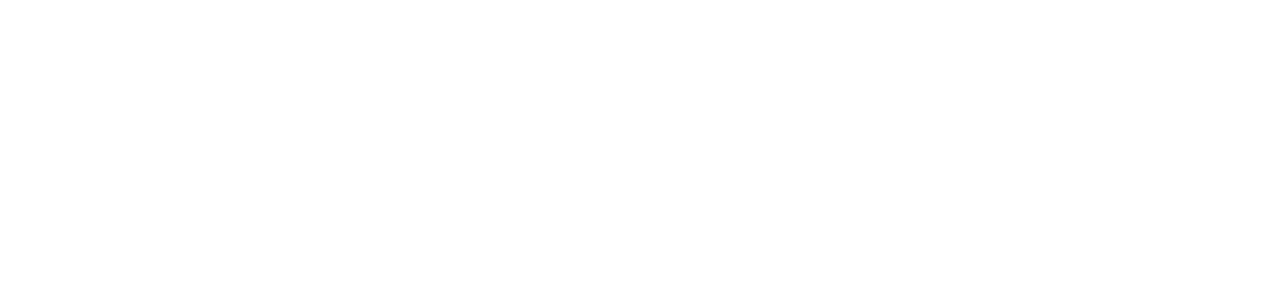
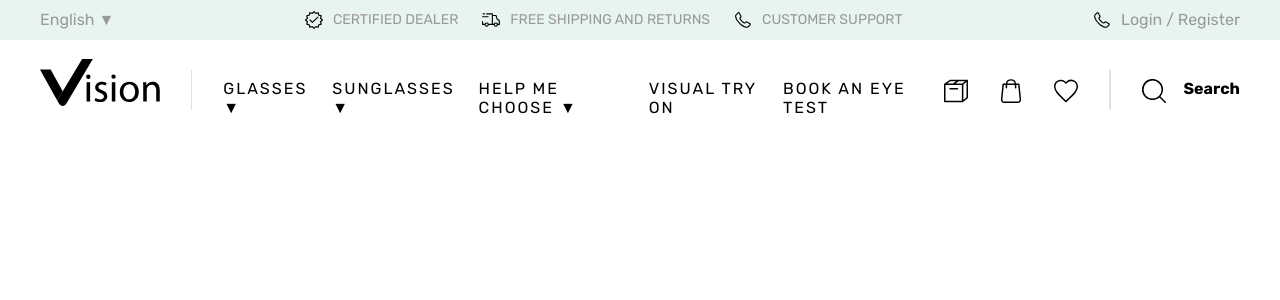
Before and after one commit to alohas/vision-idea-lt, a React (Create React App) app: page / in a window 1280 px wide. Shown: the top 300 px of the page. Built offline with nearby package versions, Linux system fonts and the light colour scheme.

Commit message:
Updates main file

```diff
--- a/package.json
+++ b/package.json
@@ -1,4 +1,5 @@
 {
+  "name": "vision",
   "private": true,
   "dependencies": {
     "@testing-library/jest-dom": "^4.2.4",
--- a/src/App.js
+++ b/src/App.js
@@ -1,7 +1,16 @@
 import React from "react";
 
+//Components
+import TopBar from "./components/TopBar";
+import NavBar from "./components/NavBar";
+
 function App() {
-  return <div className="App"></div>;
+  return (
+    <div className="App">
+      <TopBar />
+      <NavBar />
+    </div>
+  );
 }
 
 export default App;
```
